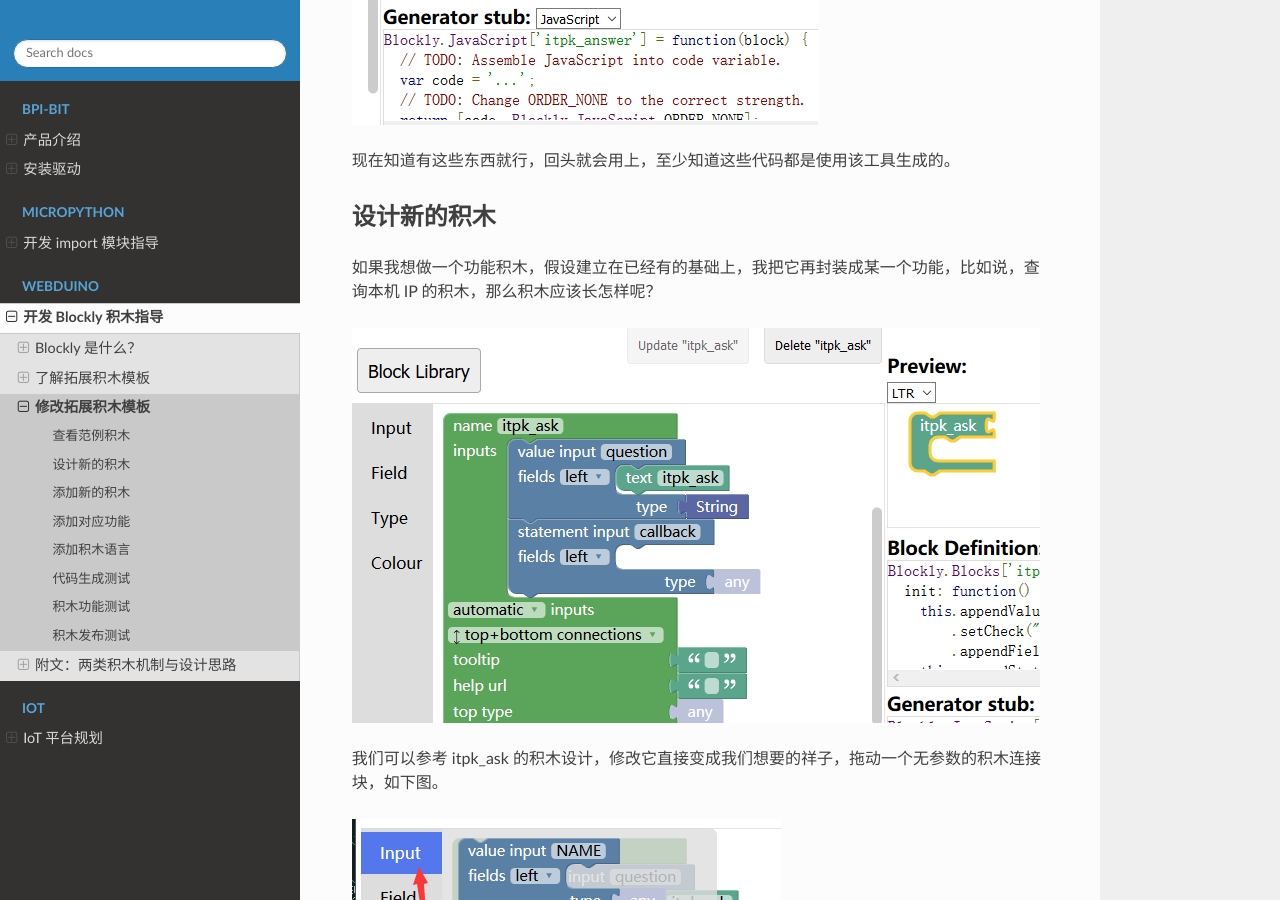
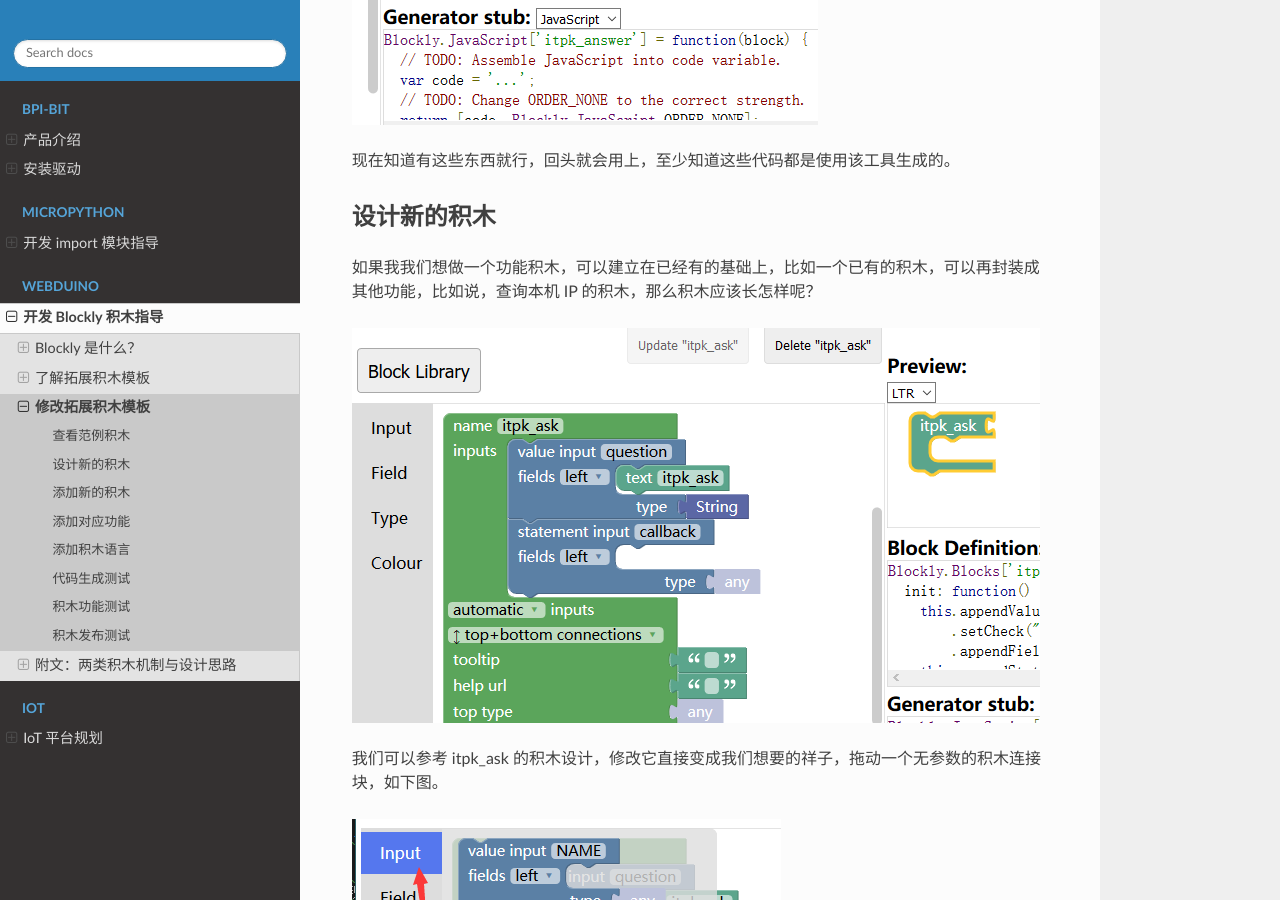
Before and after one commit to BPI-STEAM/Dev, a Sphinx documentation site: the page built from source/web/modify.md, in a window 1280 px wide and 900 px high, scrolled down 2726 px. Built offline with Sphinx 7.4.7 and the Read the Docs theme 2.0.0, drawn with Linux system fonts in a browser that asks for light colours.

Commit message:
Update modify.md

```diff
--- a/source/web/modify.md
+++ b/source/web/modify.md
@@ -32,7 +32,7 @@
 
 ## 设计新的积木
 
-如果我想做一个功能积木，假设建立在已经有的基础上，我把它再封装成某一个功能，比如说，查询本机 IP 的积木，那么积木应该长怎样呢？
+如果我我们想做一个功能积木，可以建立在已经有的基础上，比如一个已有的积木，可以再封装成其他功能，比如说，查询本机 IP 的积木，那么积木应该长怎样呢？
 
 ![](images/itpk_ask.png)
 
```
